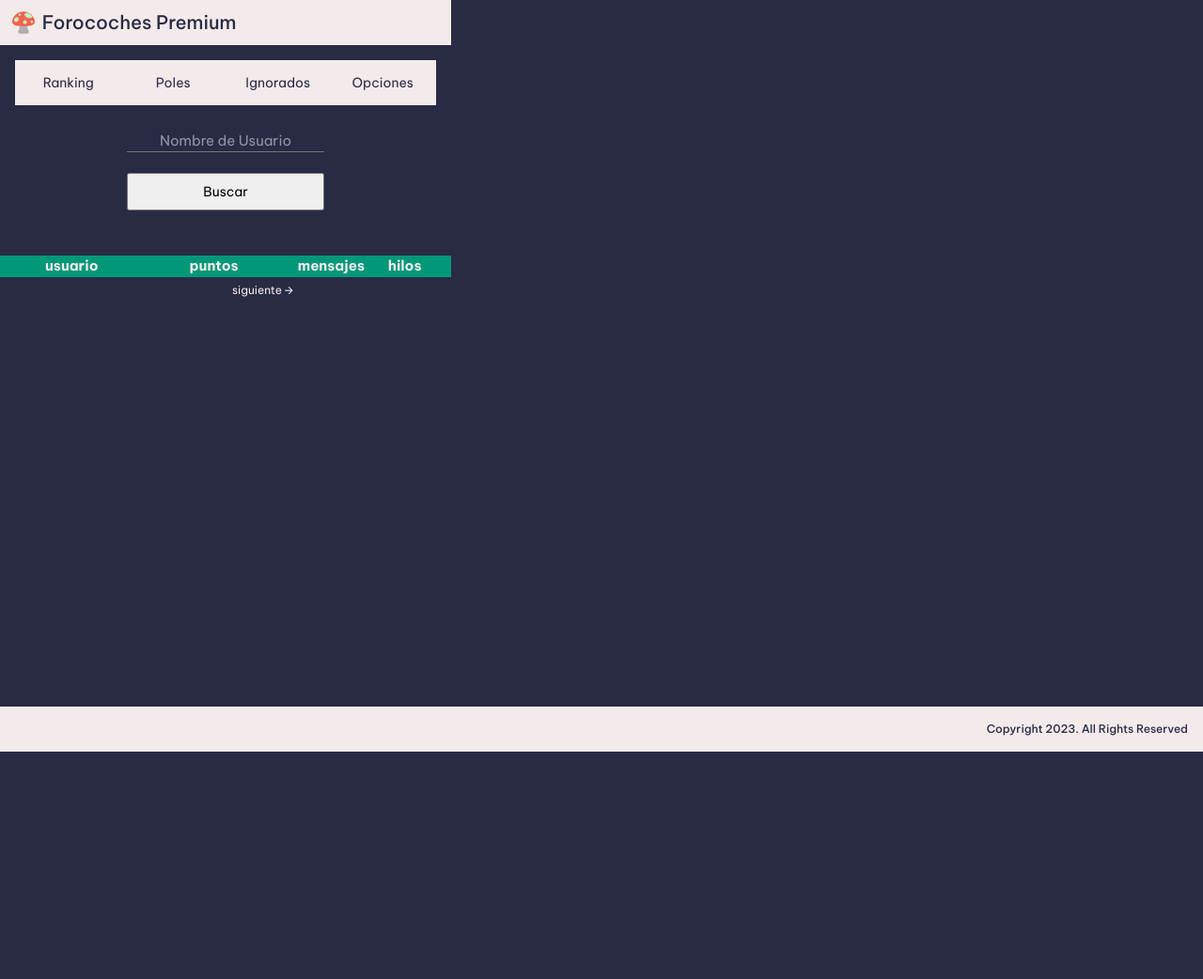
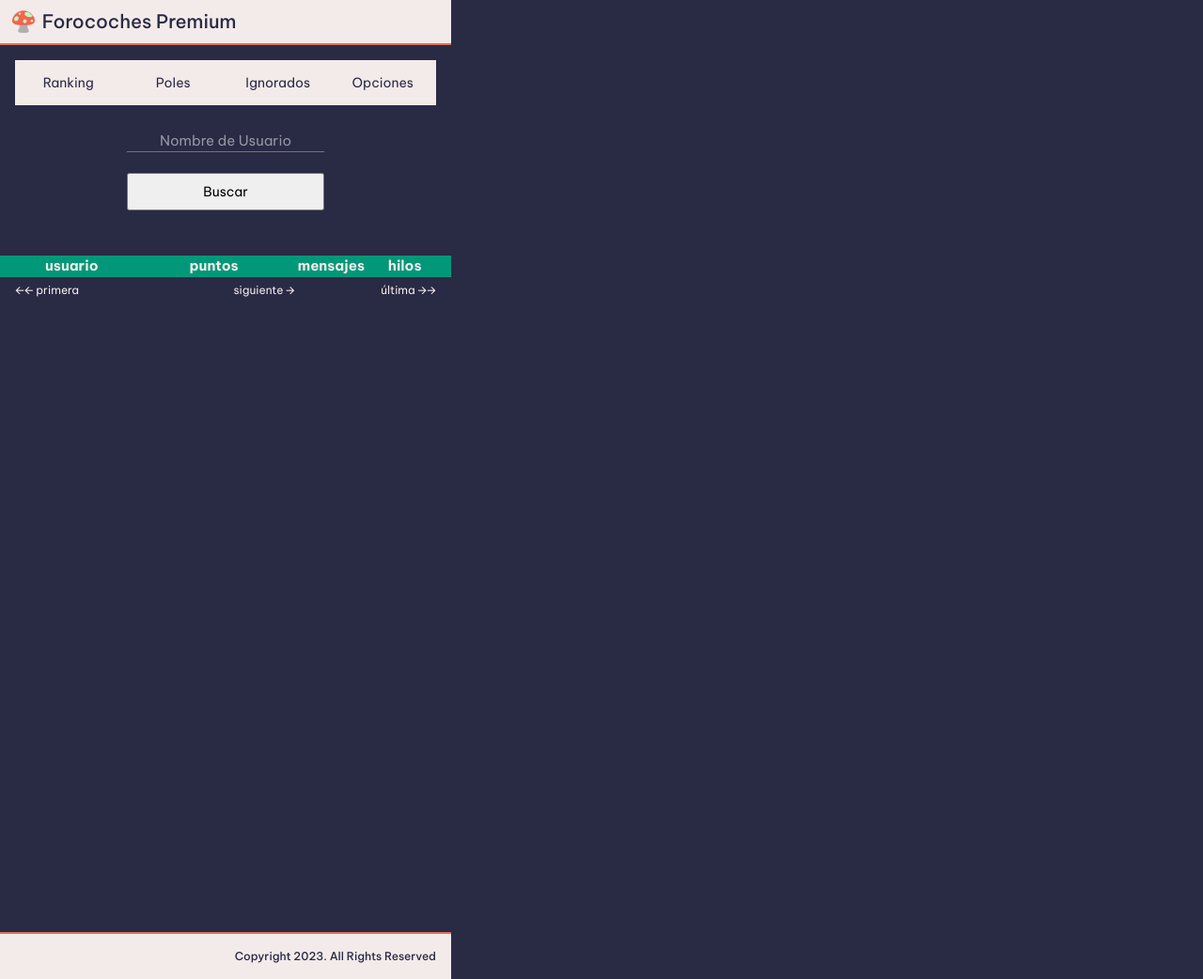
Before and after one commit to ehtiotumolas/forocoches-premium, a Flask app: page / in a window 1280 px wide. Shown: the whole page at 94% size. Before the commit the page ends 800 px from the top, so only its background shows below. Run offline with Flask 3, Linux system fonts and the light colour scheme; parts of the project's set-up code (start-up, migrations or seed data) failed here and were passed over.

Commit message:
Added first and last buttons to go to first or last page on the ranking

```diff
--- a/static/contenido.css
+++ b/static/contenido.css
@@ -13,10 +13,25 @@
   width: 100%;
   gap: 1rem;
   padding-top: .3rem;
+  padding-bottom: 2rem;
+  user-select: none;
+  position: relative;
 }
 
 .arrow-pagina {
   cursor: pointer;
   position: relative;
-  width: 5rem;
+  width: auto;
 }
+
+#pagina-first {
+  margin-right:auto;
+  padding-left: 1rem;
+  width: auto;
+}
+
+#pagina-last {
+  margin-left:auto;
+  padding-right: 1rem;
+  width: auto;
+}
--- a/static/popup.css
+++ b/static/popup.css
@@ -12,13 +12,14 @@
 
 .popup-body {
   width: 100%;
-  height: 50%;
-  margin-bottom: 41rem;
+  height: 100%;
+  margin: 0 auto 4rem;
 }
 
 .primary-header {
   height: 3rem;
   width: 100%;
+  border-bottom: 2px solid var(--clr-neutral-900);
 }
 
 .container-header {
@@ -31,12 +32,10 @@
 
 .primary-footer {
   width: 100%;
+  margin-top: auto;
   align-items: center;
-  position: fixed;
-  padding: 0;
-  left: 0;
-  right: 0;
-  bottom: 0;
+  border-top: 2px solid var(--clr-neutral-900);
+  height: 3rem;
 }
 
 .container-footer {
@@ -65,10 +64,6 @@
   width: min(var(--max-width), 100% - (var(--padding) * 2));
 
   margin-inline: auto;
-}
-
-.container-table {
-  padding-bottom: 6rem;
 }
 
 .container-nav {
--- a/static/popup.js
+++ b/static/popup.js
@@ -1,5 +1,5 @@
 import { fetchUsers, buscarUsuario, usuarios } from "./users.js";
-import { createTable, currentPage, setPagina } from "./table.js";
+import { createTable, currentPage, setPagina, rowsPerPage } from "./table.js";
 
 async function start() {
     await fetchUsers()
@@ -14,7 +14,7 @@
         .addEventListener(evt, function (event) {
             event.preventDefault();
             this.tabIndex = 1;
-            buscarUsuario(document.getElementById("user-buscar").value, false);
+            buscarUsuario(document.getElementById("user-buscar").value);
         });
 });
 
@@ -40,20 +40,16 @@
 
 $("#pagina-left").click(function () {
     setPagina(currentPage - 1);
-    if (currentPage == 0) {
-        document.getElementById("pagina-left").classList.add("visually-hidden")}
-    if (Math.floor(usuarios.length/50) > currentPage) {
-        document.getElementById("pagina-right").classList.remove("visually-hidden")
-    }
-    console.log(currentPage)
 });
 
 $("#pagina-right").click(function () {
     setPagina(currentPage + 1);
-    if (currentPage != 0) {
-        document.getElementById("pagina-left").classList.remove("visually-hidden")}
-    if (Math.floor(usuarios.length/50) == currentPage) {
-        document.getElementById("pagina-right").classList.add("visually-hidden")
-    }
-    console.log(currentPage)
 });
+
+$("#pagina-first").click(function () {
+    setPagina(0);
+});
+
+$("#pagina-last").click(function () {
+    setPagina(Math.floor(usuarios.length/rowsPerPage));
+});
--- a/static/style.css
+++ b/static/style.css
@@ -93,7 +93,7 @@
 html,
 body {
   width: 30rem;
-  height: 15rem;
+  height: 100%;
 }
 
 /* Set core body defaults */
--- a/static/table.css
+++ b/static/table.css
@@ -44,6 +44,7 @@
     margin: 0;
     padding: 0;
     background-color: var(--clr-accent-600);
+    user-select: none;
 }
 
 .table_row {
--- a/static/table.js
+++ b/static/table.js
@@ -2,6 +2,7 @@
 import { getCurrentTab } from "./popup.js";
 
 export let currentPage = 0;
+export const rowsPerPage = 20;
 
 export async function createTable() {
     try {
@@ -27,15 +28,15 @@
     }
     catch (e) {
         console.log(e)
-        return {"status": 400, "message": "Not OK"};
+        return { "status": 400, "message": "Not OK" };
     }
 }
 export async function updateTable() {
     try {
-        var desde = currentPage * 50;
-        var hasta = Math.min(((currentPage + 1) * 50), usuarios.length);
+        var desde = currentPage * rowsPerPage;
+        var hasta = Math.min(((currentPage + 1) * rowsPerPage), usuarios.length);
         if (desde > hasta) {
-            currentPage =  Math.floor(hasta/50);
+            currentPage = Math.floor(hasta / rowsPerPage);
             return;
         }
         var userTable = $(".content-table")[0];
@@ -48,6 +49,7 @@
                 if (row.classList.contains("selRow")) {
                     selected = true;
                 }
+                userTable.querySelectorAll('.table_row').forEach(tr => tr.classList.remove("selRow"));
                 if (!selected) row.classList.add("selRow");
                 chrome.tabs.update(getCurrentTab().id, { url: 'https://forocoches.com/foro/member.php?u=' + user.id })
             });
@@ -55,7 +57,7 @@
             row.id = usuarios[i].usuario;
             var position = document.createElement("div");
             position.classList.add("table_cell", "table_cell_first");
-            position.innerText = document.getElementsByClassName("table_row").length + (currentPage * 50);
+            position.innerText = document.getElementsByClassName("table_row").length + (currentPage * rowsPerPage);
             row.appendChild(position);
             var usuario = document.createElement("div");
             usuario.classList.add("table_cell_usuario");
@@ -75,15 +77,27 @@
             }
             userTable.appendChild(row);
         };
-        return {"status": 200, "message": "OK"};
+        return { "status": 200, "message": "OK" };
     }
     catch (e) {
         console.log(e)
-        return {"status": 400, "message": "Not OK"};
+        return { "status": 400, "message": "Not OK" };
     }
 }
 
 export function setPagina(numero) {
     currentPage = numero;
+    if (currentPage == 0) {
+        document.getElementById("pagina-left").classList.add("visually-hidden");
+    }
+    else if (currentPage != 0) {
+        document.getElementById("pagina-left").classList.remove("visually-hidden");
+    }
+    if (Math.floor(usuarios.length / rowsPerPage) == currentPage) {
+        document.getElementById("pagina-right").classList.add("visually-hidden");
+    }
+    else if (Math.floor(usuarios.length / rowsPerPage) > currentPage) {
+        document.getElementById("pagina-right").classList.remove("visually-hidden");
+    }
     updateTable();
 }
--- a/static/users.js
+++ b/static/users.js
@@ -1,3 +1,5 @@
+import { setPagina, rowsPerPage } from "./table.js";
+
 export var usuarios;
 
 export async function fetchUsers() {
@@ -26,19 +28,22 @@
     }
 }
 
-export function buscarUsuario(usuario, auto) {
+export function buscarUsuario(usuario) {
     try {
         var offset = (parseInt(getComputedStyle(document.body).getPropertyValue('--fs-header')) * 16 + 50);
         var element = document.getElementById(usuario.trim())
+        if (element == null) {
+            var usuarioEncontrado = Object.keys(usuarios).find(key => usuarios[key].usuario === usuario);
+            if (usuarioEncontrado != null) {
+                setPagina(Math.floor(usuarioEncontrado/rowsPerPage));
+                var element = document.getElementById(usuario.trim())
+            }
+        }
         var pos = element.getBoundingClientRect();
         var total = (pos.top - offset);
         if (element.classList != "selRow") element.click();
-            if (!auto)
-            {
         window.scrollTo({ top: total, behavior: 'smooth' });
         document.getElementById("add-user-message").innerText = "Usuario encontrado!";
-            }
-
     }
     catch {
         document.getElementById("add-user-message").innerText = "Usuario no encontrado en la lista.";
--- a/templates/popup.html
+++ b/templates/popup.html
@@ -46,7 +46,7 @@
             </nav>
         </div>
     </section>
-    <div class="popup-body">
+    <section class="popup-body">
         <section>
             <div class="container-ranking">
                 <div class="grupo-input">
@@ -64,8 +64,10 @@
                     <div class="content-table" id="content-table">
                     </div>
                     <div class="container-pagina">
+                        <div class="arrow-pagina" id="pagina-first">🡨🡨 primera</div>
                         <div class="arrow-pagina visually-hidden" id="pagina-left">🡨 anterior</div>
                         <div class="arrow-pagina" id="pagina-right">siguiente 🡪</div>
+                        <div class="arrow-pagina" id="pagina-last">última 🡪🡪</div>
                     </div>
                 </div>
             </div>
@@ -74,7 +76,7 @@
             <h1 class="error-message">Algo pasa con el servidor. Contacta <a
                     href="mailto:ehtiotumolas@gmail.com">ehtiotumolas@gmail.com</a></h1>
         </div>
-    </div>
+    </section>
     <footer class="primary-footer text-primary-400">
         <div class="container-footer clr-neutral-100 bg-neutral-100">
             <h2 class="fs-200 fw-semi-bold push-to-right">Copyright 2023. All Rights Reserved</h2>
```
Lines whose indentation alone changed are shown as unchanged.
